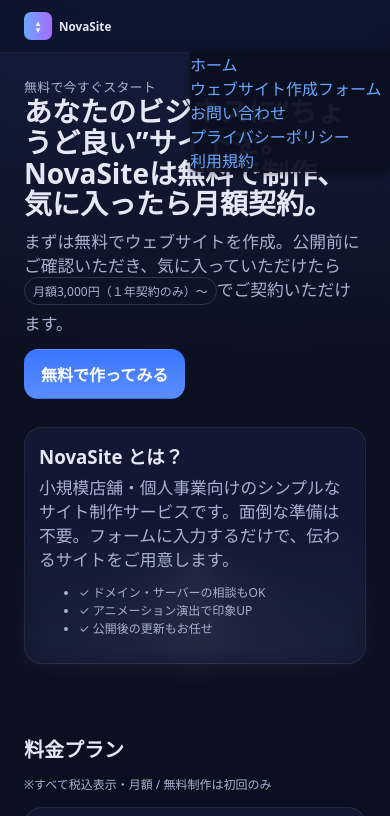
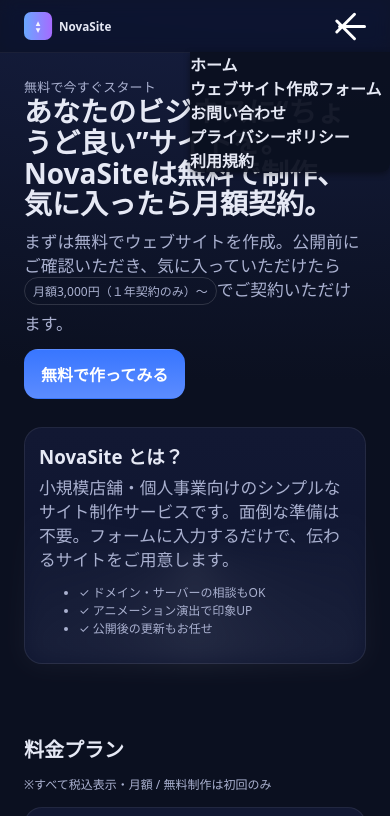
Before and after one commit to novasiteac/mc, a website: page index.html in a window 390 px wide. Both pictures are taken after a click on the button "メニュー". Shown: the top 816 px of the page. Drawn offline with Linux system fonts and the light colour scheme.

Commit message:
Add files via upload

```diff
--- a/styles.css
+++ b/styles.css
@@ -138,41 +138,42 @@
 
 
 
-
-
-
-@media (max-width: 768px) {
+/* --- メニューリンクのアニメーション --- */
 .nav .links a {
+  color: var(--ink);
+  font-weight: 600;
   opacity: 0;
   transform: translateY(10px);
   transition: opacity 0.35s ease, transform 0.35s ease;
 }
+
+.nav .links a:hover {
+  color: var(--brand);
+}
+
 .nav .links.open a {
   opacity: 1;
   transform: translateY(0);
 }
+
 .nav .links.open a:nth-child(1) { transition-delay: 0.05s; }
 .nav .links.open a:nth-child(2) { transition-delay: 0.1s; }
 .nav .links.open a:nth-child(3) { transition-delay: 0.15s; }
 .nav .links.open a:nth-child(4) { transition-delay: 0.2s; }
 .nav .links.open a:nth-child(5) { transition-delay: 0.25s; }
-}
 
 
-/* --- Fix: Ensure hamburger button is visible on mobile --- */
+/* --- Fix: Force hamburger button visible on mobile (keep original design) --- */
 @media (max-width: 768px) {
   .nav-toggle {
+    display: block !important;   /* 強制表示 */
     position: relative;
-    z-index: 2000; /* 前面に表示 */
+    z-index: 2000;               /* 前面に表示 */
   }
 
   .nav-toggle span {
-    display: block;
-    width: 28px;
-    height: 3px;
-    margin: 5px auto;
-    background: #ffffff !important; /* 白で固定 */
-    border-radius: 2px;
-    transition: all 0.3s ease;
+    background-color: #ffffff !important; /* 白で固定 */
+    opacity: 1 !important;                /* 透明化を無効化 */
+    visibility: visible !important;       /* 隠されないようにする */
   }
 }
```
Lines whose indentation alone changed are shown as unchanged.
